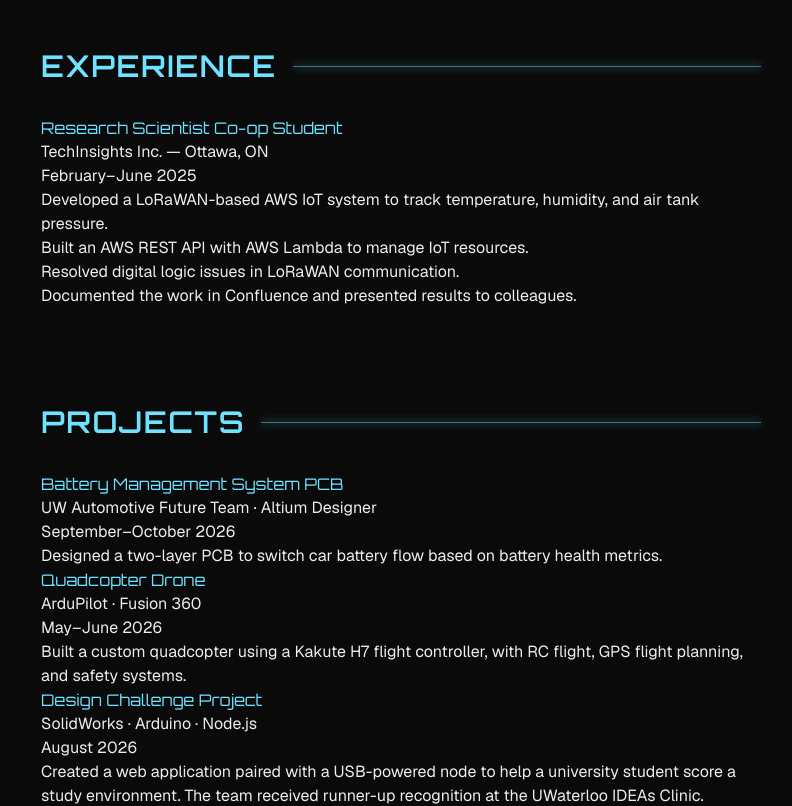
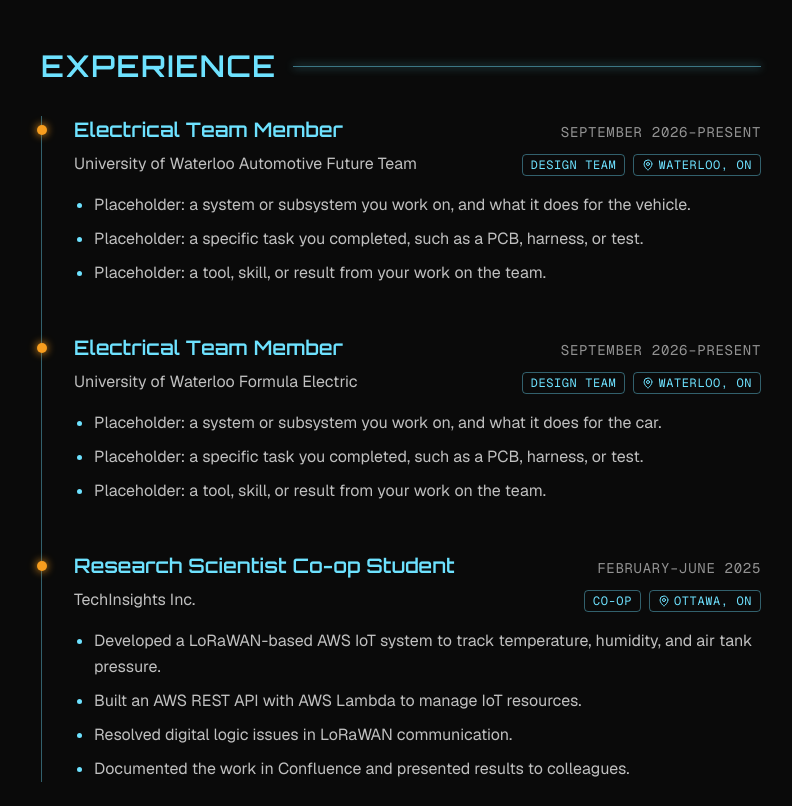
Before and after one commit to lmahendran/my-portfolio, a Next.js app: page / in a window 1280 px wide. Shown: the part 1360-2166 px from the top of the page, without its empty margins (239-1031 px from the left). Built offline with nearby package versions, Linux system fonts and the light colour scheme.

Commit message:
Added Tailwind CSS for Experience section

```diff
--- a/components/About.tsx
+++ b/components/About.tsx
@@ -1,4 +1,5 @@
 import SectionHeading from "@/components/SectionHeading";
+import LocationTag from "@/components/LocationTag";
 
 export default function About() {
     return (
@@ -28,9 +29,7 @@
                 </p>
                 <p className="flex flex-wrap items-center gap-x-3 gap-y-1 text-foreground/80">
                     University of Waterloo
-                    <span className="rounded-sm border border-tron-cyan/40 px-2 py-0.5 font-mono text-xs tracking-wider text-tron-cyan uppercase">
-                        Waterloo, ON
-                    </span>
+                    <LocationTag>Waterloo, ON</LocationTag>
                 </p>
                 <p className="mt-2 font-mono text-sm tracking-wider text-foreground/60 uppercase">
                     Expected graduation: June 2031
--- a/components/Experience.tsx
+++ b/components/Experience.tsx
@@ -1,26 +1,58 @@
+import ExperienceEntry, {
+    type ExperienceEntryProps,
+} from "@/components/ExperienceEntry";
 import SectionHeading from "@/components/SectionHeading";
 
-const highlights = [
-    "Developed a LoRaWAN-based AWS IoT system to track temperature, humidity, and air tank pressure.",
-    "Built an AWS REST API with AWS Lambda to manage IoT resources.",
-    "Resolved digital logic issues in LoRaWAN communication.",
-    "Documented the work in Confluence and presented results to colleagues.",
+// Newest first. TODO: replace the placeholder highlights for the design teams.
+const roles: ExperienceEntryProps[] = [
+    {
+        title: "Electrical Team Member",
+        organization: "University of Waterloo Automotive Future Team",
+        location: "Waterloo, ON",
+        type: "Design Team",
+        dates: "September 2026–Present",
+        highlights: [
+            "Placeholder: a system or subsystem you work on, and what it does for the vehicle.",
+            "Placeholder: a specific task you completed, such as a PCB, harness, or test.",
+            "Placeholder: a tool, skill, or result from your work on the team.",
+        ],
+    },
+    {
+        title: "Electrical Team Member",
+        organization: "University of Waterloo Formula Electric",
+        location: "Waterloo, ON",
+        type: "Design Team",
+        dates: "September 2026–Present",
+        highlights: [
+            "Placeholder: a system or subsystem you work on, and what it does for the car.",
+            "Placeholder: a specific task you completed, such as a PCB, harness, or test.",
+            "Placeholder: a tool, skill, or result from your work on the team.",
+        ],
+    },
+    {
+        title: "Research Scientist Co-op Student",
+        organization: "TechInsights Inc.",
+        location: "Ottawa, ON",
+        type: "Co-op",
+        dates: "February–June 2025",
+        highlights: [
+            "Developed a LoRaWAN-based AWS IoT system to track temperature, humidity, and air tank pressure.",
+            "Built an AWS REST API with AWS Lambda to manage IoT resources.",
+            "Resolved digital logic issues in LoRaWAN communication.",
+            "Documented the work in Confluence and presented results to colleagues.",
+        ],
+    },
 ];
 
 export default function Experience() {
     return (
         <section>
             <SectionHeading>Experience</SectionHeading>
-            <article>
-                <h3>Research Scientist Co-op Student</h3>
-                <p>TechInsights Inc. — Ottawa, ON</p>
-                <p>February–June 2025</p>
-                <ul>
-                    {highlights.map((highlight) => (
-                        <li key={highlight}>{highlight}</li>
-                    ))}
-                </ul>
-            </article>
+            <div className="space-y-12 border-l border-tron-cyan/40">
+                {roles.map((role) => (
+                    <ExperienceEntry key={role.organization} {...role} />
+                ))}
+            </div>
         </section>
     );
 }
--- /dev/null
+++ b/components/ExperienceEntry.tsx
@@ -0,0 +1,45 @@
+import LocationTag from "@/components/LocationTag";
+import Tag from "@/components/Tag";
+
+export type ExperienceEntryProps = {
+    title: string;
+    organization: string;
+    location: string;
+    type: "Co-op" | "Design Team";
+    dates: string;
+    highlights: string[];
+};
+
+export default function ExperienceEntry({
+    title,
+    organization,
+    location,
+    type,
+    dates,
+    highlights,
+}: ExperienceEntryProps) {
+    return (
+        <article className="relative pl-8">
+            <span
+                aria-hidden="true"
+                className="absolute top-[9px] -left-[5.5px] size-2.5 rounded-full bg-tron-orange shadow-[0_0_8px_var(--tron-orange)]"
+            />
+            <div className="grid gap-y-1 sm:grid-cols-[1fr_auto] sm:items-baseline sm:gap-x-4">
+                <h3 className="text-lg font-semibold sm:text-xl">{title}</h3>
+                <p className="font-mono text-sm tracking-wider text-foreground/60 uppercase sm:text-right">
+                    {dates}
+                </p>
+                <p className="mt-1 text-foreground/80">{organization}</p>
+                <div className="mt-1 flex flex-wrap gap-2 sm:justify-end">
+                    <Tag>{type}</Tag>
+                    <LocationTag>{location}</LocationTag>
+                </div>
+            </div>
+            <ul className="mt-4 list-disc space-y-2 pl-5 leading-relaxed text-foreground/80 marker:text-tron-cyan">
+                {highlights.map((highlight) => (
+                    <li key={highlight}>{highlight}</li>
+                ))}
+            </ul>
+        </article>
+    );
+}
--- /dev/null
+++ b/components/LocationTag.tsx
@@ -0,0 +1,27 @@
+import Tag from "@/components/Tag";
+
+export type LocationTagProps = {
+    children: string;
+};
+
+export default function LocationTag({ children }: LocationTagProps) {
+    return (
+        <Tag>
+            <svg
+                xmlns="http://www.w3.org/2000/svg"
+                viewBox="0 0 24 24"
+                fill="none"
+                stroke="currentColor"
+                strokeWidth={2}
+                strokeLinecap="round"
+                strokeLinejoin="round"
+                aria-hidden="true"
+                className="size-3 shrink-0"
+            >
+                <path d="M20 10c0 5-5.5 10.2-7.4 11.8a1 1 0 0 1-1.2 0C9.5 20.2 4 15 4 10a8 8 0 0 1 16 0" />
+                <circle cx="12" cy="10" r="3" />
+            </svg>
+            {children}
+        </Tag>
+    );
+}
--- /dev/null
+++ b/components/Tag.tsx
@@ -0,0 +1,13 @@
+import type { ReactNode } from "react";
+
+export type TagProps = {
+    children: ReactNode;
+};
+
+export default function Tag({ children }: TagProps) {
+    return (
+        <span className="inline-flex items-center gap-1 rounded-sm border border-tron-cyan/40 px-2 py-0.5 font-mono text-xs tracking-wider text-tron-cyan uppercase">
+            {children}
+        </span>
+    );
+}
```
